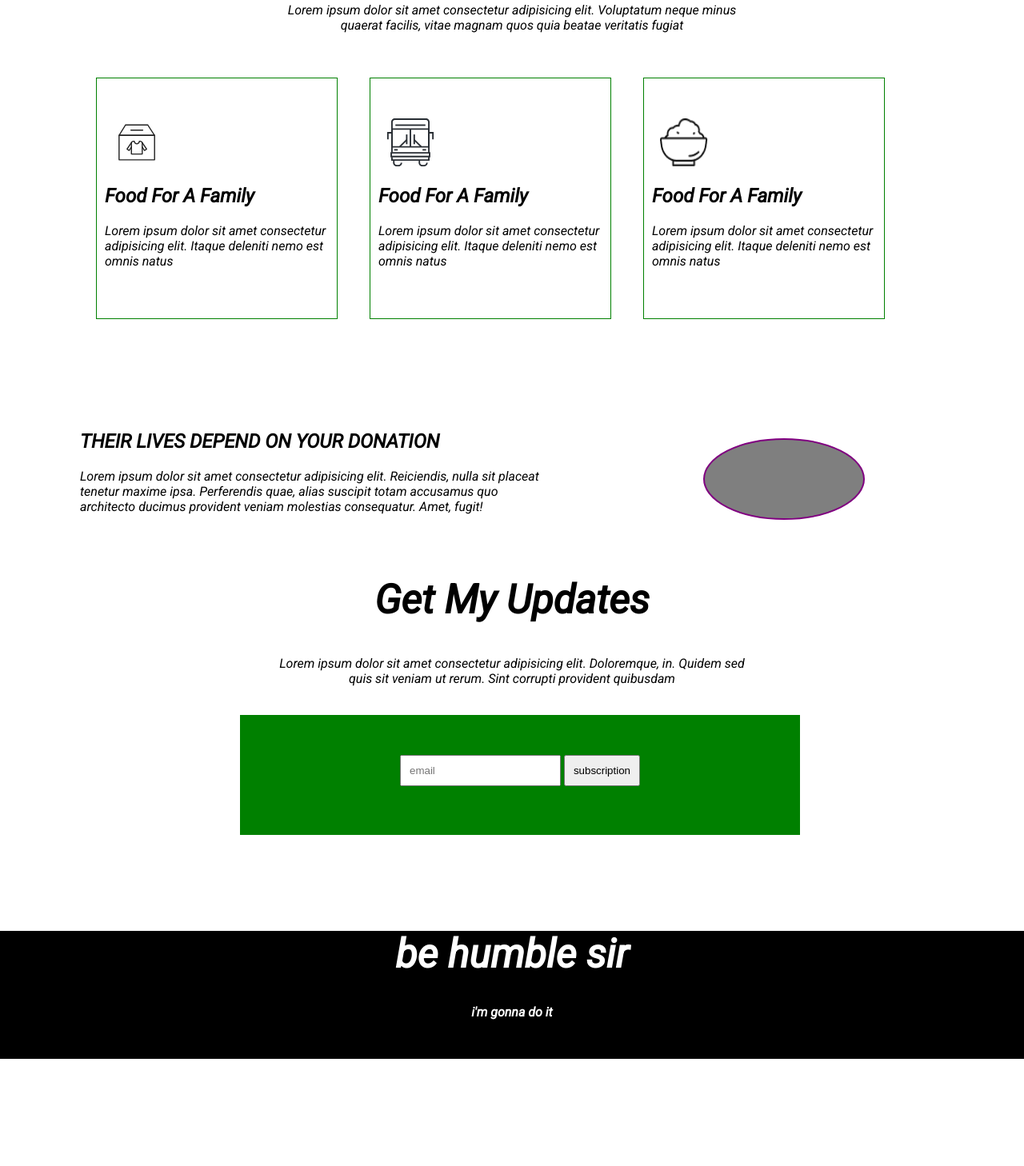
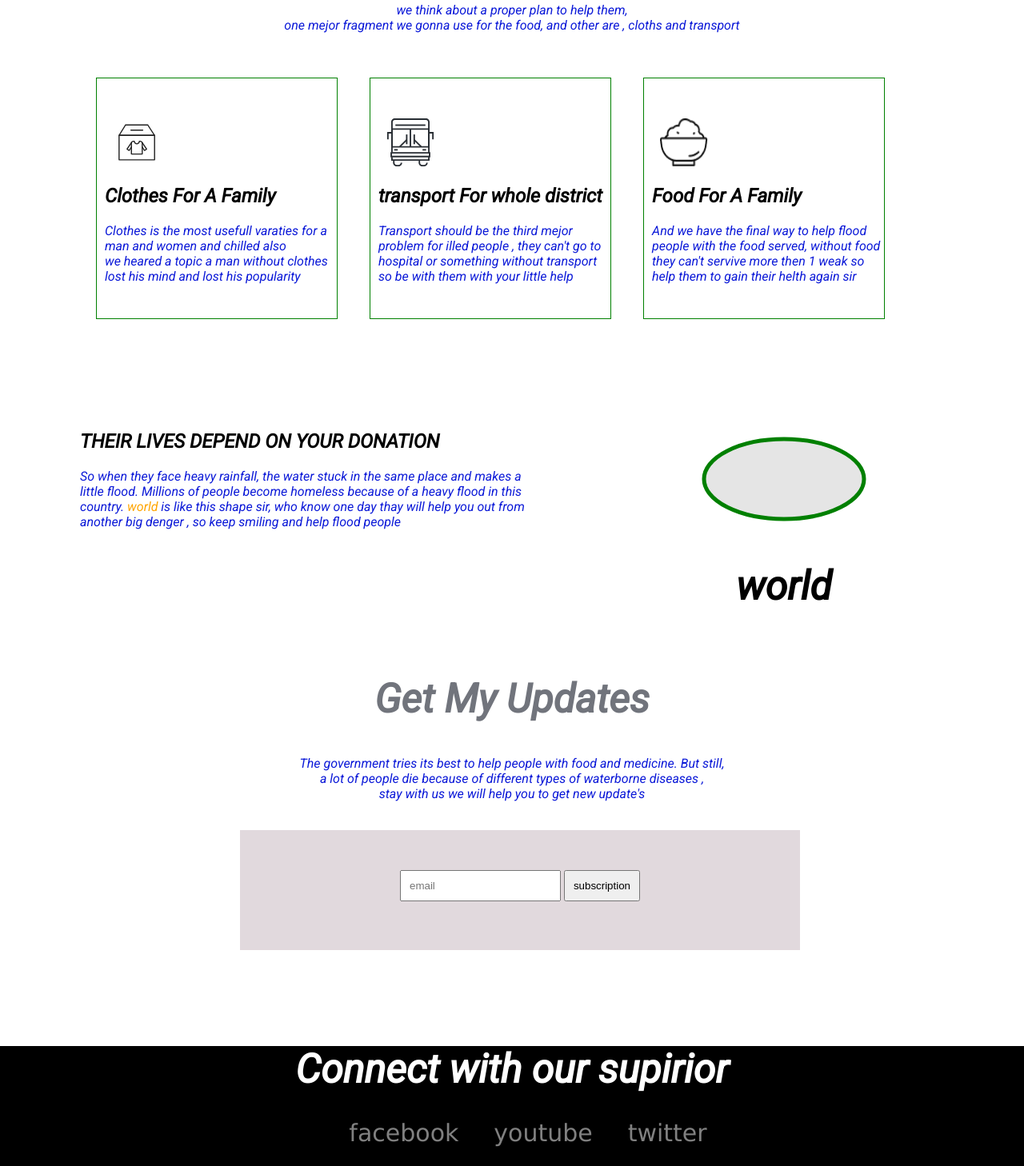
Before and after one commit to alaminarman130205/donate_flood_people, a plain HTML site: page index.html in a window 1280 px wide. Shown: the part 1163-2621 px from the top of the page at 80% size. Before the commit the page ends 2487 px from the top, so only its background shows below. Drawn offline with Linux system fonts and the light colour scheme.

Commit message:
final commit

```diff
--- a/index.html
+++ b/index.html
@@ -17,7 +17,7 @@
     <section class="top-header">
         <div class="header">
             <h1>Let's Help Those who Are <br> More In Need</h1>
-            <p>Lorem ipsum dolor sit amet consectetur adipisicing elit. Eius unde <br> maiores sapiente architecto distinctio accusamus,</p>
+            <p>Bangladesh is a tropical and low land country.<br> This country faces floods every year. <br> Neighboring India is also a huge responsibility for this</p>
             <a class="donate-link" target="_blank" href="facebook.com">Donate Now</a>
         </div>
 
@@ -26,7 +26,7 @@
     <section class="donation-info">
         <div class="donation-info-div">
             <h1>Donate Now</h1>
-            <p id="donation-description">Lorem, ipsum dolor sit amet consectetur adipisicing elit. Fugit obcaecati iusto vel ex,<br> iure, illo molestias quaerat totam aliquam quis corrupti aliquid</p>
+            <p id="donation-description">we know that some of the mejor floods have taken thousends of lives<br> so keep donating them to build their desire house <br></p>
         </div>
         <div class="donation-money-list">
             <ul>
@@ -43,42 +43,44 @@
     <section class="donate-plan">
         <div class="donation-info-div">
             <h1>Our Donate Plan</h1>
-            <p>Lorem ipsum dolor sit amet consectetur adipisicing elit. Voluptatum neque minus <br> quaerat facilis, vitae magnam quos quia beatae veritatis fugiat</p>
+            <p>we think about a proper plan to help them,<br>
+            one mejor fragment  we gonna use for the food, and other are , cloths and transport</p>
         </div>
         <div class="donation-plan-separate">
             <div class="donation-plan-separate0">
                 <img class="icon-1" src="icons/clothes.svg">
-                <h2 class="f-f-a-f">Food For A Family</h2>
-                <p class="final-description">Lorem ipsum dolor sit amet consectetur adipisicing elit. Itaque deleniti nemo est omnis natus </p>
+                <h2 class="f-f-a-f">Clothes For A Family</h2>
+                <p class="final-description">Clothes is the most usefull varaties for a man and women and chilled also <br> we heared a topic a man without clothes lost his mind and lost his popularity  </p>
             </div>
             <div class="donation-plan-separate1">
                 <img class="icon-1" src="icons/bus.svg">
-                <h2 class="f-f-a-f">Food For A Family</h2>
-                <p class="final-description">Lorem ipsum dolor sit amet consectetur adipisicing elit. Itaque deleniti nemo est omnis natus </p>
+                <h2 class="f-f-a-f">transport For whole district</h2>
+                <p class="final-description"> Transport should be the third mejor problem for illed people , they can't go to hospital or something without transport so be with them with your little help </p>
             </div>
             <div class="donation-plan-separate2">
                 <img class="icon-1" src="icons/food.png">
                 <h2 class="f-f-a-f">Food For A Family</h2>
-                <p class="final-description">Lorem ipsum dolor sit amet consectetur adipisicing elit. Itaque deleniti nemo est omnis natus </p>
+                <p class="final-description">And we have the final way to help flood people with the food served, without food they can't servive more then 1 weak so help them to gain their helth again sir </p>
             </div>
         </div>
     </section>
     <section class="own-design-part">
         <div class="own-design">
             <h2>THEIR LIVES DEPEND ON YOUR DONATION</h2>
-            <p>Lorem ipsum dolor sit amet consectetur adipisicing elit. Reiciendis, nulla sit placeat tenetur maxime ipsa. Perferendis quae, alias suscipit totam accusamus quo architecto ducimus provident veniam molestias consequatur. Amet, fugit!</p>
+            <p>So when they face heavy rainfall, the water stuck in the same place and makes a little flood. Millions of people become homeless because of a heavy flood in this country. <span class="orange">world </span> is like this shape sir, who know one day thay will help you out from another big denger , so keep smiling and help flood people </p>
         </div>
         <div class="own-design">
             <svg class="svg-shape">
                 <ellipse class="ellipse-design" cx="200" cy="80" rx="100"
                 ry="50"/>
             </svg>
+            <h1 class="world">world </h1>
         </div>
     </section>
     <section class="my-update">
         <div class="my-updates">
             <h1>Get My Updates</h1>
-            <p>Lorem ipsum dolor sit amet consectetur adipisicing elit. Doloremque, in. Quidem sed <br>quis sit veniam ut rerum. Sint corrupti provident quibusdam </p>
+            <p>The government tries its best to help people with food and medicine. But still, <br>a lot of people die because of different types of waterborne diseases ,<br> stay with us we will help you to get new update's </p>
         </div>
         <div class="updated-class">
             <div class="my-updates">
@@ -92,8 +94,13 @@
     </section>
 
     <footer class="footer-area">
-        <h1 class="footer-text">be humble sir</h1>
-        <h4 class="footer-text">i'm gonna do it</h4>
+        <h1 class="footer-text">Connect with our supirior</h1>
+        <ul>
+            <li>facebook</li>
+            <li>youtube</li>
+            <li>twitter</li>
+        </ul>
+
     </footer>
 
 </body>
--- a/style.css
+++ b/style.css
@@ -8,24 +8,24 @@ body{
 }
  h1{
     font-size: 50px;
-    color:black;
+    color:rgb(113, 116, 124);
 
 }
 p{
-    color: black;
+    color: rgb(11, 25, 216);
     padding-bottom: 20px;
 }
 a{
     text-decoration: none;
     padding:15px 25px;
-    background-color: brown;
+    background-color: rgba(245, 11, 11, 0.61);
     border-radius: 12px;
 }
 .top-header{
     width: auto;
     height: 438px;
     padding-top: 120px;
-    background-image: url(images/donation12.png);
+    background-image: url(images/donation5.jpg);
     background-position: center;
     background-repeat: no-repeat;
 }
@@ -40,6 +40,7 @@ li{
     display: inline;
     font-family: Verdana, Geneva, Tahoma, sans-serif;
     padding:20px;
+    color: gray;
 }
 .donation-money-list{
     text-align: center;
@@ -107,9 +108,9 @@ li{
     width: 500px;
 }
 .ellipse-design{
-fill-opacity: 50%;
-stroke: purple;
-stroke-width: 2px;
+fill-opacity: 10%;
+stroke: green;
+stroke-width: 5px;
 }
 .my-updates{
     text-align: center;
@@ -124,7 +125,7 @@ stroke-width: 2px;
 .updated-class{
     width: 700px;
     height: 150px;
-    background-color: green;
+    background-color: rgba(58, 9, 38, 0.151);
     margin-left: 300px;
 }
 .footer-area{
@@ -137,3 +138,10 @@ stroke-width: 2px;
 .footer-text{
     color: white;
 }
+.orange{
+    color: orange;
+}
+.world{
+    color: black;
+    margin-left: 140px;
+}
```
